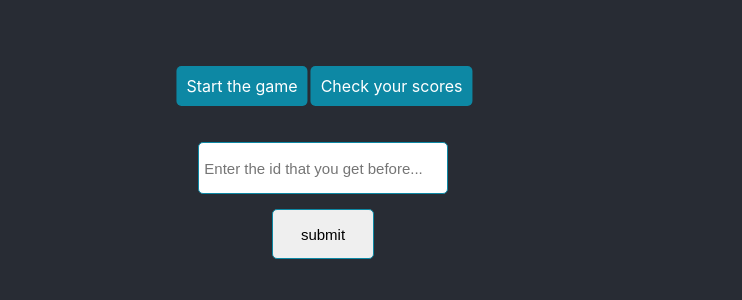
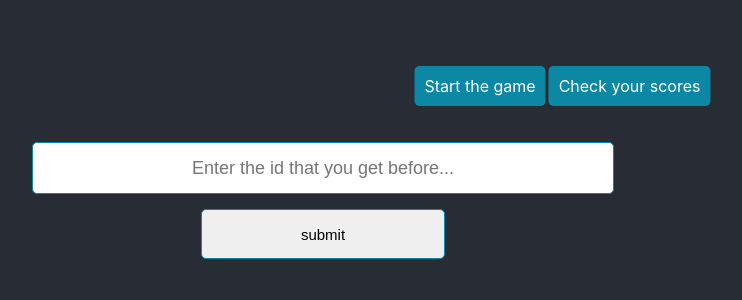
Before and after one commit to nimahkh/react-wpm, a React (Create React App) app: page /scores in a window 1280 px wide. Shown: the top 300 px of the page, without its empty margins (317-1059 px from the left). Built offline with nearby package versions, Linux system fonts and the light colour scheme.

Commit message:
fix styles

```diff
--- a/src/App.css
+++ b/src/App.css
@@ -17,6 +17,14 @@ textarea {
   border: none;
   border-collapse: collapse;
   resize: none;
+}
+
+.App {
+  width: 815px
+}
+
+.flex{
+  display: flex;
 }
 
 .generatedText {
@@ -58,8 +66,8 @@ textarea {
   align-content: center;
   align-items: center;
   justify-content: center;
-  width: 500px;
-  height: 500px;
+  width: 100%;
+  height: 700px;
   margin: auto;
   background-color: #0d88a4;
   border-radius: 30% 70% 70% 30%/30% 30% 70% 70%;
@@ -164,10 +172,18 @@ textarea {
   border: 1px solid #0d88a4;
   width: 70%;
   height: 40px;
-  font-size: 15px;
+  font-size: 18px;
   padding: 5px;
   border-radius: 5px;
   margin: 0 auto;
+  text-transform: full-width;
+  text-align: center;
+}
+
+.enterId::placeholder {
+  font-size: 18px;
+  text-transform:none;
+  text-align: center;
 }
 
 .search {
@@ -190,9 +206,15 @@ textarea {
   border: 1px solid #0d88a4;
   height: 60px;
   padding: 15px;
-  font-size: 16px;
+  font-size: 18px;
   color: #fff;
   margin-top: 15px;
+  text-align: center;
+  word-spacing: 10px;
+  text-transform: capitalize;
+  display: flex;
+  justify-content: center;
+  align-items: center;
 }
 
 @-moz-keyframes morphing {
@@ -276,16 +298,18 @@ textarea {
 }
 
 .lds-ellipsis {
-  display: block;
+  display: flex;
+  justify-content: center;
+  align-items: center;
   position: relative;
   width: 64px;
   height: 64px;
   left: 50%;
-  -webkit-transform-origin: translate(-50%, 0px);
-  -moz-transform-origin: translate(-50%, 0px);
-  -ms-transform-origin: translate(-50%, 0px);
-  -o-transform-origin: translate(-50%, 0px);
-  transform-origin: translate(-50%, 0px);
+  -webkit-transform: translate(-50%, 0px);
+  -moz-transform: translate(-50%, 0px);
+  -ms-transform: translate(-50%, 0px);
+  -o-transform: translate(-50%, 0px);
+  transform: translate(-50%, 0px);
 }
 
 .lds-ellipsis div {
```
